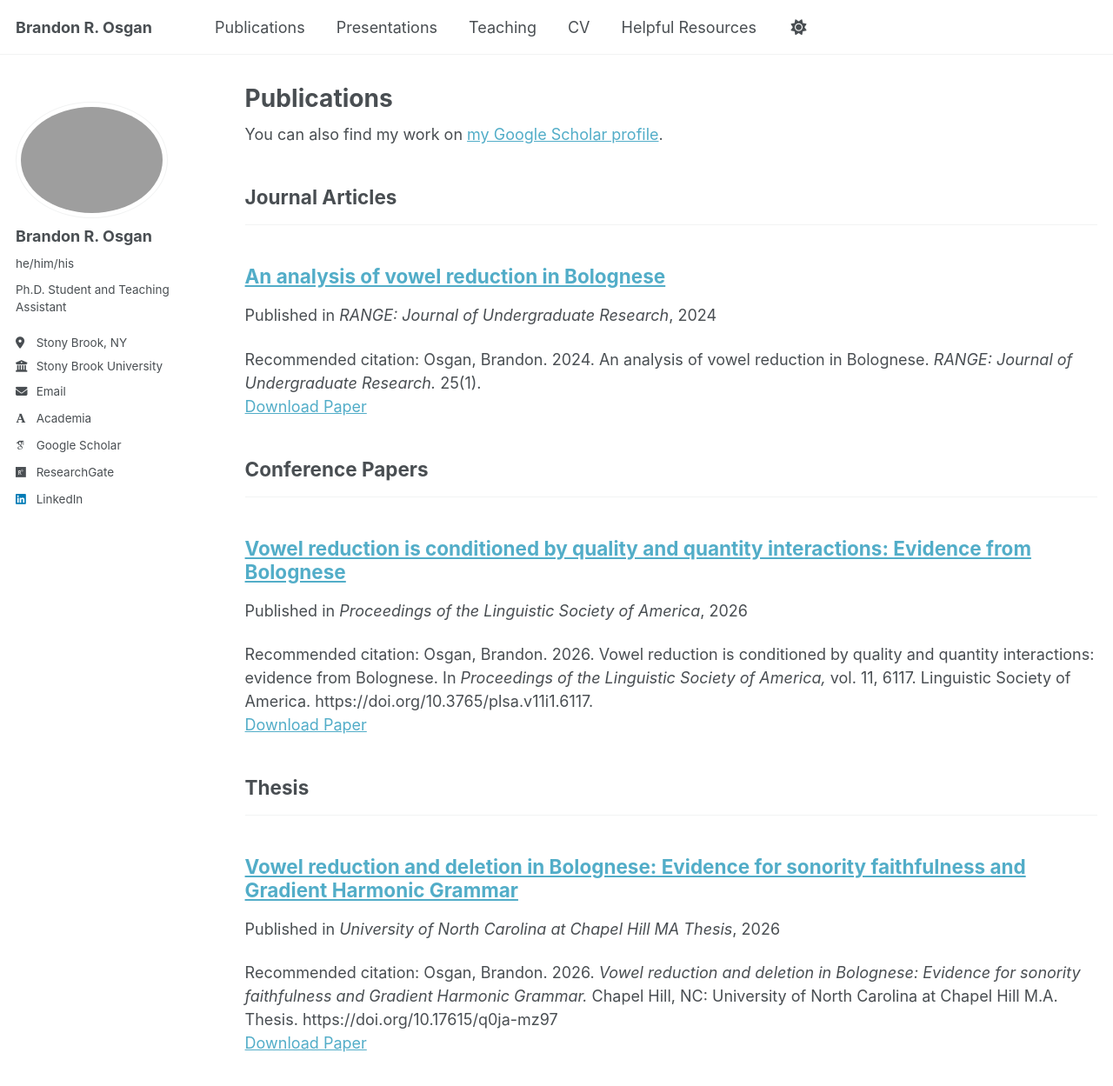
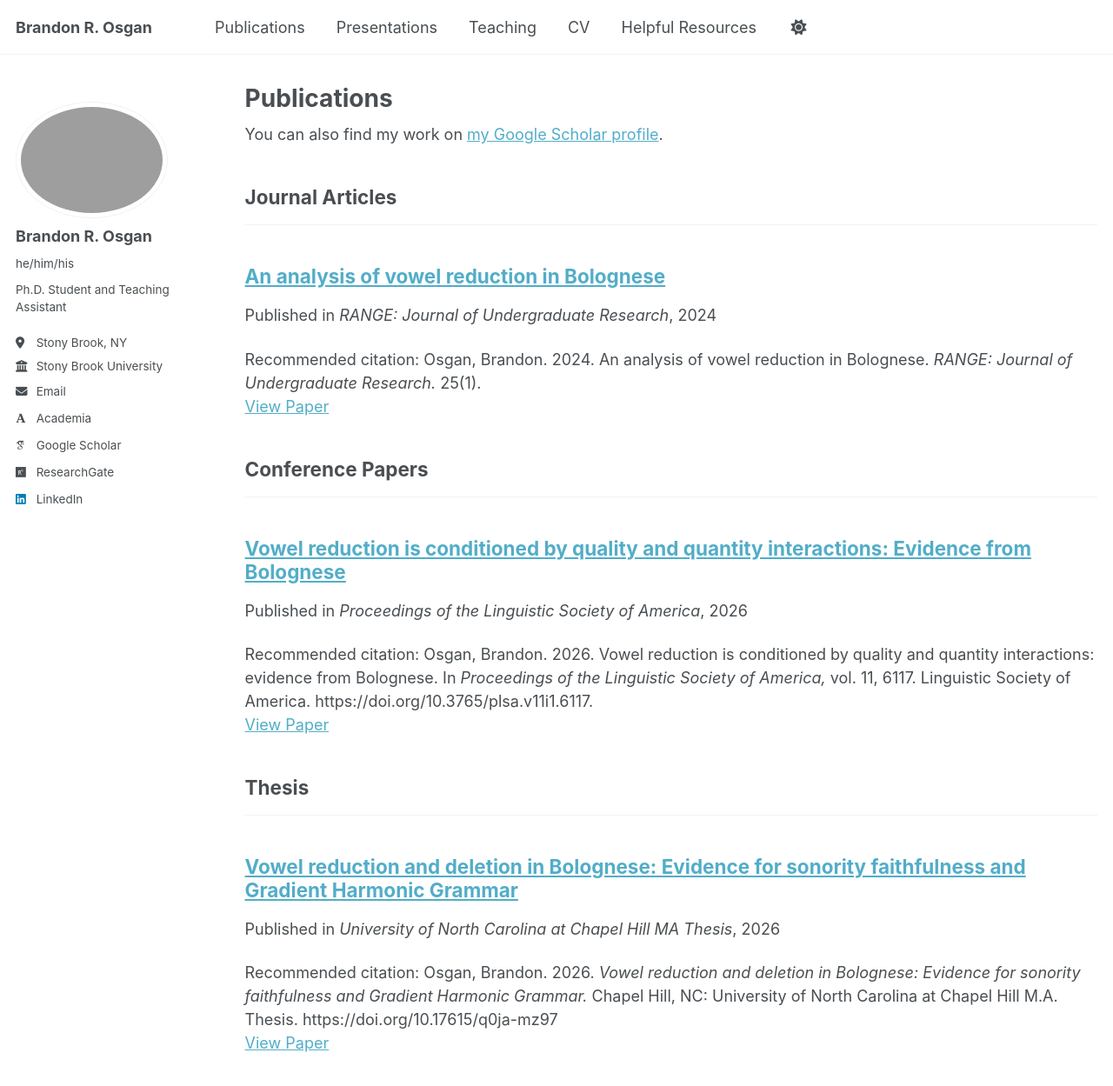
Before and after one commit to bosgan/bosgan.github.io, a Jekyll site: the page built from _pages/publications.html, in a window 1280 px wide and 1400 px high. Shown: the top 1249 px of the window at 87% size. Built offline with Jekyll 4.4.1, drawn with Linux system fonts in a browser that asks for light colours; some web fonts are replaced; a script that is not in the unit is left out; some of the changed lines change nothing that is shown.

Commit message:
Update archive-single.html

```diff
--- a/_includes/archive-single.html
+++ b/_includes/archive-single.html
@@ -53,31 +53,31 @@
     {% endif %}
 
     {% if post.citation and post.paperurl and post.slidesurl and post.bibtexurl %}
-      <p>Recommended citation: {{ post.citation }}<br /><a href="{{ post.paperurl }}">Download Paper</a> | <a href="{{ post.slidesurl }}">Download Slides</a> | <a href="{{ post.bibtexurl }}">Download Bibtex</a></p>
+      <p>Recommended citation: {{ post.citation }}<br /><a href="{{ post.paperurl }}">View Paper</a> | <a href="{{ post.slidesurl }}">View Slides</a> | <a href="{{ post.bibtexurl }}">View Bibtex</a></p>
     {% elsif post.citation and post.paperurl and post.slidesurl %}
-      <p>Recommended citation: {{ post.citation }}<br /><a href="{{ post.paperurl }}">Download Paper</a> | <a href="{{ post.slidesurl }}">Download Slides</a></p>
+      <p>Recommended citation: {{ post.citation }}<br /><a href="{{ post.paperurl }}">View Paper</a> | <a href="{{ post.slidesurl }}">View Slides</a></p>
     {% elsif post.citation and post.paperurl and post.bibtexurl %}
-      <p>Recommended citation: {{ post.citation }}<br /><a href="{{ post.paperurl }}">Download Paper</a> | <a href="{{ post.bibtexurl }}">Download Bibtex</a></p>
+      <p>Recommended citation: {{ post.citation }}<br /><a href="{{ post.paperurl }}">View Paper</a> | <a href="{{ post.bibtexurl }}">View Bibtex</a></p>
     {% elsif post.citation and post.paperurl %}
-      <p>Recommended citation: {{ post.citation }}<br /><a href="{{ post.paperurl }}">Download Paper</a></p>
+      <p>Recommended citation: {{ post.citation }}<br /><a href="{{ post.paperurl }}">View Paper</a></p>
     {% elsif post.citation and post.slidesurl and post.bibtexurl %}
-      <p>Recommended citation: {{ post.citation }}<br /><a href="{{ post.slidesurl }}">Download Slides</a> | <a href="{{ post.bibtexurl}}">Download Bibtex</a></p>
+      <p>Recommended citation: {{ post.citation }}<br /><a href="{{ post.slidesurl }}">View Slides</a> | <a href="{{ post.bibtexurl}}">View Bibtex</a></p>
     {% elsif post.citation and post.slidesurl %}
-      <p>Recommended citation: {{ post.citation }}<br /><a href="{{ post.slidesurl }}">Download Slides</a></p>
+      <p>Recommended citation: {{ post.citation }}<br /><a href="{{ post.slidesurl }}">View Slides</a></p>
     {% elsif post.citation and post.bibtexurl %}
-      <p>Recommended citation: {{ post.citation }}<br /><a href="{{ post.bibtexurl }}">Download Bibtex</a></p>
+      <p>Recommended citation: {{ post.citation }}<br /><a href="{{ post.bibtexurl }}">View Bibtex</a></p>
     {% elsif post.citation %}
       <p>Recommended citation: {{ post.citation }}</p>
     {% elsif post.paperurl and post.bibtexurl %}
-      <p><a href=" {{ post.paperurl }} ">Download Paper</a> | <a href="{{ post.bibtexurl }}">Download Bibtex</a></p>
+      <p><a href=" {{ post.paperurl }} ">View Paper</a> | <a href="{{ post.bibtexurl }}">View Bibtex</a></p>
     {% elsif post.paperurl %}
-      <p><a href=" {{ post.paperurl }} ">Download Paper</a></p>
+      <p><a href=" {{ post.paperurl }} ">View Paper</a></p>
     {% elsif post.slidesurl and post.bibtexurl %}
-      <p><a href="{{ post.slidesurl }}">Download Slides</a> | <a href="{{ post.bibtexurl }}">Download Bibtex</a></p>
+      <p><a href="{{ post.slidesurl }}">View Slides</a> | <a href="{{ post.bibtexurl }}">View Bibtex</a></p>
     {% elsif post.slidesurl %}
-      <p><a href="{{ post.slidesurl }}">Download Slides</a></p>
+      <p><a href="{{ post.slidesurl }}">View Slides</a></p>
     {% elsif post.bibtexurl %}
-      <p><a href="{{ post.bibtexurl }}">Download Bibtex</a></p>
+      <p><a href="{{ post.bibtexurl }}">View Bibtex</a></p>
     {% endif %}
 
   </article>
```
